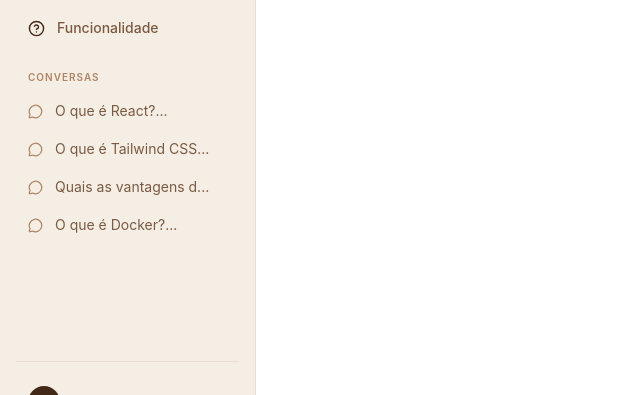
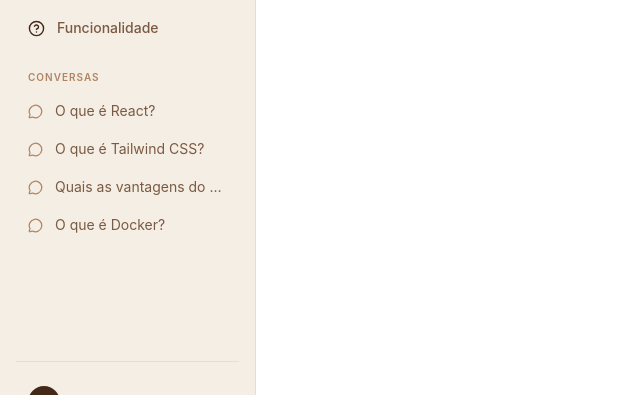
Before and after one commit to lipedevcode/chatbot-llm, a React (Vite) app in the folder frontend/: page / in a window 1280 px wide. Shown: the part 354-749 px from the top of the page, without its empty margins (0-640 px from the left). Built offline with nearby package versions, Linux system fonts and the light colour scheme.

Commit message:
refactor: change sidebaer structure to fit with new DTO

```diff
--- a/frontend/src/components/SideBar.tsx
+++ b/frontend/src/components/SideBar.tsx
@@ -13,11 +13,15 @@ import {
 } from "lucide-react";
 import { useParams, Link } from "react-router-dom";
 
+import type { History, Usuario } from "../interfaces/database";
 import { mockHistoryList } from "../mocks/historyMock";
 
-const extractTitle = (text: string) => {
-  return text.slice(0, 20) + "...";
+const extractTitle = (history: History): string => {
+  const firstPrompt = history.prompts?.[0]?.text;
+  if (!firstPrompt) return "Nova conversa";
+  return firstPrompt.length > 28 ? firstPrompt.slice(0, 28) + "..." : firstPrompt;
 };
+
 const Logo = () => (
   <div className="flex items-center gap-2.5">
     <div className="flex items-end gap-0.5">
@@ -33,25 +37,80 @@ const Logo = () => (
 
 const navItems = [
   { icon: MessageCircle, label: "Funcionalidade" },
-  { icon: BookOpen, label: "Funcionalidade" },
-  { icon: Settings2, label: "Funcionalidade" },
-  { icon: Briefcase, label: "Funcionalidade" },
-  { icon: Star, label: "Funcionalidade" },
-  { icon: Settings, label: "Funcionalidade" },
-  { icon: HelpCircle, label: "Funcionalidade" },
+  { icon: BookOpen,      label: "Funcionalidade" },
+  { icon: Settings2,     label: "Funcionalidade" },
+  { icon: Briefcase,     label: "Funcionalidade" },
+  { icon: Star,          label: "Funcionalidade" },
+  { icon: Settings,      label: "Funcionalidade" },
+  { icon: HelpCircle,    label: "Funcionalidade" },
 ];
 
-const SideBar = () => {
+interface ConversationListProps {
+  histories: History[];
+  activeChatId?: string;
+}
+
+const ConversationList = ({ histories, activeChatId }: ConversationListProps) => (
+  <div className="flex-1 overflow-y-auto min-h-0">
+    <p className="text-[10px] font-semibold uppercase tracking-widest text-foreground-muted px-3 mb-2">
+      Conversas
+    </p>
+    <div className="flex flex-col gap-0.5">
+      {histories.map((history, i) => (
+        <Link
+          key={history.id ?? i}
+          to={`/chat/${i}`}
+          className={`flex items-center gap-3 px-3 py-2 rounded-lg text-sm text-foreground-secondary hover:bg-foreground/5 hover:text-foreground transition-colors ${
+            Number(activeChatId) === i ? "bg-brown-light/40 text-foreground" : ""
+          }`}
+        >
+          <MessageCircle size={15} className="shrink-0 text-foreground-muted" />
+          <span className="truncate">{extractTitle(history)}</span>
+        </Link>
+      ))}
+    </div>
+  </div>
+);
+
+interface UserFooterProps {
+  usuario?: Usuario;
+}
+
+const UserFooter = ({ usuario }: UserFooterProps) => {
+  const initial = usuario?.subject?.charAt(0).toUpperCase() ?? "U";
+
+  return (
+    <div className="mt-4 pt-4 border-t border-border">
+      <button className="cursor-pointer flex items-center gap-3 w-full px-3 py-2 rounded-xl hover:bg-foreground/5 transition-colors">
+        <div className="w-8 h-8 rounded-full bg-brown-dark text-white text-xs font-bold flex items-center justify-center shrink-0">
+          {initial}
+        </div>
+        <div className="flex-1 text-left leading-tight">
+          <p className="text-sm font-semibold text-foreground">
+            {usuario?.subject ?? "Usuário"}
+          </p>
+        </div>
+        <ChevronDown size={14} className="text-foreground-muted shrink-0" />
+      </button>
+    </div>
+  );
+};
+
+interface SideBarProps {
+  // Será substituído pelo retorno real do endpoint quando integrado
+  histories?: History[];
+  usuario?: Usuario;
+}
+
+const SideBar = ({ histories = mockHistoryList, usuario }: SideBarProps) => {
   const [activeNav, setActiveNav] = useState<number | null>(null);
-  const { chatId } = useParams();
+  const { chatId } = useParams<{ chatId: string }>();
+
   return (
     <aside className="flex flex-col h-screen w-64 bg-sidebar border-r border-border px-4 py-5 select-none">
-      {/* Logo + edit icon */}
+
       <div className="flex items-center justify-between mb-6">
-        <Link
-          to="/"
-          className="flex flex-row justify-between items-center w-full"
-        >
+        <Link to="/" className="flex flex-row justify-between items-center w-full">
           <Logo />
           <button
             aria-label="Nova conversa"
@@ -62,24 +121,24 @@ const SideBar = () => {
         </Link>
       </div>
 
-      {/* Nova Conversa button */}
-      <button className="cursor-pointer flex items-center gap-2 w-full px-4 py-2.5 mb-5 rounded-xl bg-primary hover:bg-primary-hover active:bg-primary-hover text-foreground font-semibold text-sm transition-colors shadow-sm">
+      <Link
+        to="/"
+        className="flex items-center gap-2 w-full px-4 py-2.5 mb-5 rounded-xl bg-primary hover:bg-primary-hover text-foreground font-semibold text-sm transition-colors shadow-sm"
+      >
         <Plus size={16} strokeWidth={2.5} />
-        <Link to="/">Nova Conversa</Link>
-      </button>
+        Nova Conversa
+      </Link>
 
-      {/* Nav list */}
       <nav className="flex flex-col gap-0.5 mb-6">
         {navItems.map(({ icon: Icon, label }, i) => (
           <button
             key={i}
             onClick={() => setActiveNav(i)}
-            className={`cursor-pointer flex items-center gap-3 px-3 py-2 rounded-lg text-sm font-medium transition-colors text-left
-              ${
-                activeNav === i
-                  ? "bg-brown-light/20 text-foreground"
-                  : "text-foreground-secondary hover:bg-foreground/5 hover:text-foreground"
-              }`}
+            className={`cursor-pointer flex items-center gap-3 px-3 py-2 rounded-lg text-sm font-medium transition-colors text-left ${
+              activeNav === i
+                ? "bg-brown-light/20 text-foreground"
+                : "text-foreground-secondary hover:bg-foreground/5 hover:text-foreground"
+            }`}
           >
             <Icon size={17} className="shrink-0 text-foreground" />
             {label}
@@ -87,42 +146,9 @@ const SideBar = () => {
         ))}
       </nav>
 
-      {/* Conversations section */}
-      <div className="flex-1 overflow-y-auto min-h-0">
-        <p className="text-[10px] font-semibold uppercase tracking-widest text-foreground-muted px-3 mb-2">
-          Conversas
-        </p>
-        <div className={`flex flex-col gap-0.5`}>
-          {mockHistoryList.map((history, i) => (
-            <Link
-              to={`/chat/${i}`}
-              className={`cursor-pointer flex items-center gap-3 px-3 py-2 rounded-lg text-sm text-foreground-secondary hover:bg-foreground/5 hover:text-foreground transition-colors text-left ${
-                Number(chatId) === i ? "bg-brown-light/40" : ""
-              }`}
-              key={i}
-            >
-              <MessageCircle
-                size={15}
-                className="shrink-0 text-foreground-muted"
-              />
-              {extractTitle(history.prompts![0].text)}
-            </Link>
-          ))}
-        </div>
-      </div>
+      <ConversationList histories={histories} activeChatId={chatId} />
 
-      {/* User footer */}
-      <div className="mt-4 pt-4 border-t border-border">
-        <button className="cursor-pointer flex items-center gap-3 w-full px-3 py-2 rounded-xl hover:bg-foreground/5 transition-colors">
-          <div className="w-8 h-8 rounded-full bg-brown-dark text-white text-xs font-bold flex items-center justify-center shrink-0">
-            U
-          </div>
-          <div className="flex-1 text-left leading-tight">
-            <p className="text-sm font-semibold text-foreground">Usuário</p>
-          </div>
-          <ChevronDown size={14} className="text-foreground-muted shrink-0" />
-        </button>
-      </div>
+      <UserFooter usuario={usuario} />
     </aside>
   );
 };
--- a/frontend/src/mocks/historyMock.ts
+++ b/frontend/src/mocks/historyMock.ts
@@ -4,208 +4,108 @@ export const mockHistoryList: History[] = [
   {
     id: 1,
     session: {
-      memoryId: 101,
       messages: JSON.stringify([
         { role: "user", content: "O que é React?" },
-        {
-          role: "assistant",
-          content:
-            "React é uma biblioteca JavaScript para construir interfaces de usuário.",
-        },
+        { role: "assistant", content: "React é uma biblioteca JavaScript para construir interfaces de usuário." },
         { role: "user", content: "O que são hooks no React?" },
-        {
-          role: "assistant",
-          content:
-            "Hooks são funções especiais que permitem usar estado em componentes funcionais.",
-        },
+        { role: "assistant", content: "Hooks são funções especiais que permitem usar estado em componentes funcionais." },
         { role: "user", content: "Como otimizar performance no React?" },
-        {
-          role: "assistant",
-          content:
-            "Use React.memo, useMemo e useCallback para evitar re-renders desnecessários.",
-        },
+        { role: "assistant", content: "Use React.memo, useMemo e useCallback para evitar re-renders desnecessários." },
         { role: "user", content: "Quando usar useMemo?" },
-        {
-          role: "assistant",
-          content:
-            "Quando um cálculo for custoso e seus inputs raramente mudarem.",
-        },
+        { role: "assistant", content: "Quando um cálculo for custoso e seus inputs raramente mudarem." },
         { role: "user", content: "E useCallback?" },
-        {
-          role: "assistant",
-          content:
-            "Para memorizar funções e evitar referências novas a cada render.",
-        },
+        { role: "assistant", content: "Para memorizar funções e evitar referências novas a cada render." },
       ]),
     },
     prompts: [
       {
-        id: 1,
         text: "O que é React?",
-        response: {
-          id: 1,
-          text: "React é uma biblioteca JavaScript para construir interfaces de usuário de forma declarativa e baseada em componentes.",
-        },
+        response: { text: "React é uma biblioteca JavaScript para construir interfaces de usuário de forma declarativa e baseada em componentes." },
       },
       {
-        id: 2,
         text: "O que são hooks no React?",
-        response: {
-          id: 2,
-          text: "Hooks são funções especiais que permitem usar estado e outros recursos em componentes funcionais.",
-        },
+        response: { text: "Hooks são funções especiais que permitem usar estado e outros recursos em componentes funcionais." },
       },
       {
-        id: 3,
         text: "Como otimizar performance no React?",
-        response: {
-          id: 3,
-          text: "Use React.memo, useMemo e useCallback para evitar re-renders desnecessários.",
-        },
+        response: { text: "Use React.memo, useMemo e useCallback para evitar re-renders desnecessários." },
       },
       {
-        id: 4,
         text: "Quando usar useMemo?",
-        response: {
-          id: 4,
-          text: "Use useMemo quando um cálculo for custoso e seus inputs raramente mudarem.",
-        },
+        response: { text: "Use useMemo quando um cálculo for custoso e seus inputs raramente mudarem." },
       },
       {
-        id: 5,
         text: "E useCallback?",
-        response: {
-          id: 5,
-          text: "useCallback memoriza funções para evitar referências novas a cada render, útil ao passar callbacks para componentes filhos.",
-        },
+        response: { text: "useCallback memoriza funções para evitar referências novas a cada render, útil ao passar callbacks para componentes filhos." },
       },
     ],
   },
   {
     id: 2,
     session: {
-      memoryId: 102,
       messages: JSON.stringify([
         { role: "user", content: "O que é Tailwind CSS?" },
-        {
-          role: "assistant",
-          content:
-            "Tailwind é um framework CSS utilitário para estilizar diretamente no HTML.",
-        },
+        { role: "assistant", content: "Tailwind é um framework CSS utilitário para estilizar diretamente no HTML." },
         { role: "user", content: "Como funciona o dark mode no Tailwind?" },
-        {
-          role: "assistant",
-          content:
-            "Basta adicionar a classe dark: nos elementos e configurar o mode no tailwind.config.",
-        },
+        { role: "assistant", content: "Basta adicionar a classe dark: nos elementos e configurar o mode no tailwind.config." },
       ]),
     },
     prompts: [
       {
-        id: 6,
         text: "O que é Tailwind CSS?",
-        response: {
-          id: 6,
-          text: "Tailwind é um framework CSS utilitário que permite estilizar elementos diretamente no HTML com classes pré-definidas.",
-        },
+        response: { text: "Tailwind é um framework CSS utilitário que permite estilizar elementos diretamente no HTML com classes pré-definidas." },
       },
       {
-        id: 7,
         text: "Como funciona o dark mode no Tailwind?",
-        response: {
-          id: 7,
-          text: "Basta adicionar o prefixo dark: nas classes e configurar a estratégia de dark mode no tailwind.config.js.",
-        },
+        response: { text: "Basta adicionar o prefixo dark: nas classes e configurar a estratégia de dark mode no tailwind.config.js." },
       },
     ],
   },
   {
     id: 3,
     session: {
-      memoryId: 103,
       messages: JSON.stringify([
         { role: "user", content: "Quais as vantagens do TypeScript?" },
-        {
-          role: "assistant",
-          content:
-            "TypeScript adiciona tipagem estática ao JavaScript, tornando o código mais seguro e fácil de manter.",
-        },
+        { role: "assistant", content: "TypeScript adiciona tipagem estática ao JavaScript, tornando o código mais seguro e fácil de manter." },
         { role: "user", content: "Como tipar um array de objetos?" },
-        {
-          role: "assistant",
-          content:
-            "Você pode usar interface[] ou Array<interface> para tipar arrays de objetos.",
-        },
+        { role: "assistant", content: "Você pode usar interface[] ou Array<interface> para tipar arrays de objetos." },
       ]),
     },
     prompts: [
       {
-        id: 8,
         text: "Quais as vantagens do TypeScript?",
-        response: {
-          id: 8,
-          text: "TypeScript adiciona tipagem estática ao JavaScript, tornando o código mais seguro e fácil de manter em projetos grandes.",
-        },
+        response: { text: "TypeScript adiciona tipagem estática ao JavaScript, tornando o código mais seguro e fácil de manter em projetos grandes." },
       },
       {
-        id: 9,
         text: "Como tipar um array de objetos?",
-        response: {
-          id: 9,
-          text: "Você pode usar MinhaInterface[] ou Array<MinhaInterface> para tipar arrays de objetos em TypeScript.",
-        },
+        response: { text: "Você pode usar MinhaInterface[] ou Array<MinhaInterface> para tipar arrays de objetos em TypeScript." },
       },
     ],
   },
   {
     id: 4,
     session: {
-      memoryId: 104,
       messages: JSON.stringify([
         { role: "user", content: "O que é Docker?" },
-        {
-          role: "assistant",
-          content:
-            "Docker é uma plataforma para criar e executar aplicações em containers isolados.",
-        },
+        { role: "assistant", content: "Docker é uma plataforma para criar e executar aplicações em containers isolados." },
         { role: "user", content: "Qual a diferença entre imagem e container?" },
-        {
-          role: "assistant",
-          content:
-            "A imagem é o template estático; o container é a instância em execução dessa imagem.",
-        },
+        { role: "assistant", content: "A imagem é o template estático; o container é a instância em execução dessa imagem." },
         { role: "user", content: "Como usar Docker Compose?" },
-        {
-          role: "assistant",
-          content:
-            "Docker Compose usa um arquivo docker-compose.yml para definir e orquestrar múltiplos containers.",
-        },
+        { role: "assistant", content: "Docker Compose usa um arquivo docker-compose.yml para definir e orquestrar múltiplos containers." },
       ]),
     },
     prompts: [
       {
-        id: 10,
         text: "O que é Docker?",
-        response: {
-          id: 10,
-          text: "Docker é uma plataforma para criar, distribuir e executar aplicações em containers isolados.",
-        },
+        response: { text: "Docker é uma plataforma para criar, distribuir e executar aplicações em containers isolados." },
       },
       {
-        id: 11,
         text: "Qual a diferença entre imagem e container?",
-        response: {
-          id: 11,
-          text: "A imagem é o template estático e imutável; o container é a instância em execução dessa imagem.",
-        },
+        response: { text: "A imagem é o template estático e imutável; o container é a instância em execução dessa imagem." },
       },
       {
-        id: 12,
         text: "Como usar Docker Compose?",
-        response: {
-          id: 12,
-          text: "Docker Compose usa um arquivo docker-compose.yml para definir e orquestrar múltiplos containers de forma declarativa.",
-        },
+        response: { text: "Docker Compose usa um arquivo docker-compose.yml para definir e orquestrar múltiplos containers de forma declarativa." },
       },
     ],
   },
```
